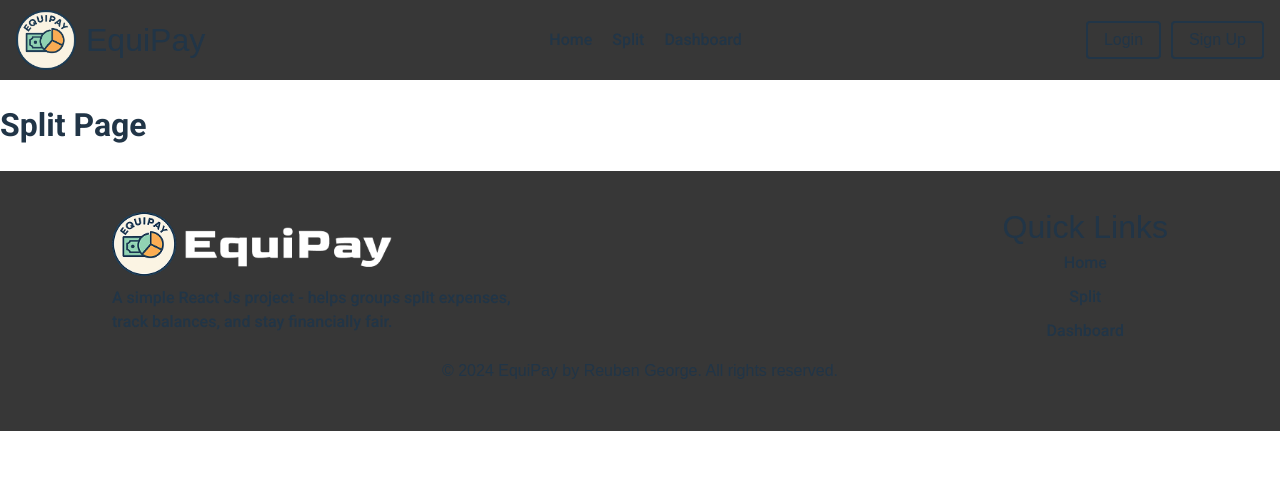
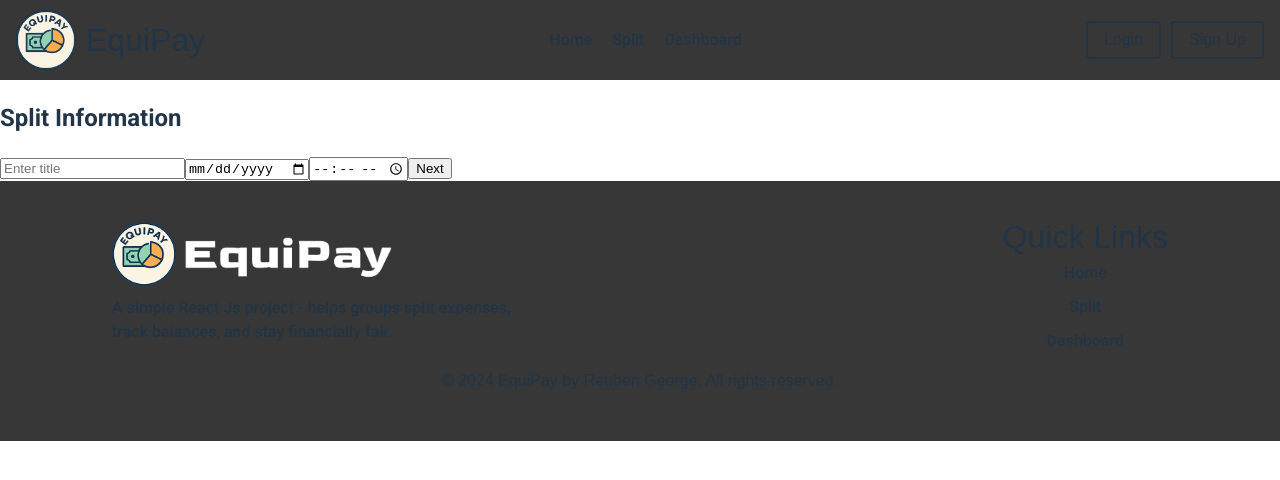
Before and after one commit to Reubzz/equipay, a React (Vite) app in the folder frontend/: page /split in a window 1280 px wide. Shown: the top 480 px of the page. Built offline with nearby package versions, Linux system fonts and the light colour scheme; a web font is replaced by a local one.

Commit message:
Created basic structs for Split forms components

```diff
--- /dev/null
+++ b/frontend/src/components/SplitForm/1SplitInfo.jsx
@@ -0,0 +1,55 @@
+import { useState } from "react";
+import { useSplit } from "../../context/SplitContext";
+
+const Step1SplitInfo = ({ nextStep }) => {
+  const { formData, updateForm } = useSplit();
+  const [localData, setLocalData] = useState({
+    title: formData.title,
+    date: formData.date,
+    time: formData.time,
+  });
+
+  const handleChange = (e) => {
+    setLocalData({ ...localData, [e.target.name]: e.target.value });
+  };
+
+  const handleNext = () => {
+    updateForm(localData);
+    nextStep();
+  };
+
+  return (
+    <div className="bg-gray-800 p-6 rounded-xl shadow-lg text-white w-96">
+      <h2 className="text-xl mb-4 font-semibold">Split Information</h2>
+      <input
+        name="title"
+        placeholder="Enter title"
+        value={localData.title}
+        onChange={handleChange}
+        className="w-full mb-2 p-2 rounded bg-gray-700"
+      />
+      <input
+        type="date"
+        name="date"
+        value={localData.date}
+        onChange={handleChange}
+        className="w-full mb-2 p-2 rounded bg-gray-700"
+      />
+      <input
+        type="time"
+        name="time"
+        value={localData.time}
+        onChange={handleChange}
+        className="w-full mb-4 p-2 rounded bg-gray-700"
+      />
+      <button
+        onClick={handleNext}
+        className="bg-green-500 w-full py-2 rounded hover:bg-green-600"
+      >
+        Next
+      </button>
+    </div>
+  );
+};
+
+export default Step1SplitInfo;
--- /dev/null
+++ b/frontend/src/components/SplitForm/SplitForm.jsx
@@ -0,0 +1,50 @@
+/* eslint-disable no-unused-vars */
+
+import { useState } from "react";
+import { AnimatePresence, motion } from "framer-motion";
+// import ProgressBar from "../Shared/ProgressBar";
+import Step1 from "./1SplitInfo";
+// import Step2 from "./2AddPeople";
+// import Step3 from "./3BillDetails";
+// import Step4 from "./4ItemSplit";
+// import Step5 from "./5TaxTipSplit";
+// import Step6 from "./6Review";
+// import Step7 from "./7Complete";
+
+const SplitForm = () => {
+  const [step, setStep] = useState(1);
+  const totalSteps = 7;
+
+  const nextStep = () => setStep((s) => Math.min(s + 1, totalSteps));
+  const prevStep = () => setStep((s) => Math.max(s - 1, 1));
+
+  const steps = {
+    1: <Step1 nextStep={nextStep} />,
+    // 2: <Step2 nextStep={nextStep} prevStep={prevStep} />,
+    // 3: <Step3 nextStep={nextStep} prevStep={prevStep} />,
+    // 4: <Step4 nextStep={nextStep} prevStep={prevStep} />,
+    // 5: <Step5 nextStep={nextStep} prevStep={prevStep} />,
+    // 6: <Step6 nextStep={nextStep} prevStep={prevStep} />,
+    // 7: <Step7 />,
+  };
+
+  return (
+    <div className="flex flex-col items-center">
+      {/* <ProgressBar currentStep={step} totalSteps={totalSteps} /> */}
+      <AnimatePresence mode="wait">
+        <motion.div
+          key={step}
+          initial={{ opacity: 0, x: 30 }}
+          animate={{ opacity: 1, x: 0 }}
+          exit={{ opacity: 0, x: -30 }}
+          transition={{ duration: 0.4 }}
+          className="w-full flex justify-center mt-8"
+        >
+          {steps[step]}
+        </motion.div>
+      </AnimatePresence>
+    </div>
+  );
+};
+
+export default SplitForm;
--- /dev/null
+++ b/frontend/src/context/SplitContext.jsx
@@ -0,0 +1,44 @@
+/* eslint-disable react-refresh/only-export-components */
+
+import { createContext, useContext, useState, useEffect } from "react";
+
+const SplitContext = createContext();
+
+export const SplitProvider = ({ children }) => {
+  const [formData, setFormData] = useState(() => {
+    const saved = localStorage.getItem("splitFormData");
+    return saved
+      ? JSON.parse(saved)
+      : {
+          title: "",
+          date: "",
+          time: "",
+          payer: { name: "", email: "" },
+          people: [],
+          items: [],
+          tax: 0,
+          tip: 0,
+          taxSplit: "equal",
+          tipSplit: "equal",
+          totalAmount: 0,
+        };
+  });
+
+  const updateForm = (newData) => {
+    setFormData((prev) => ({ ...prev, ...newData }));
+  };
+
+  // Persist data in localStorage
+  useEffect(() => {
+    localStorage.setItem("splitFormData", JSON.stringify(formData));
+  }, [formData]);
+
+  return (
+    <SplitContext.Provider value={{ formData, updateForm }}>
+      {children}
+    </SplitContext.Provider>
+  );
+};
+
+// Custom hook
+export const useSplit = () => useContext(SplitContext);
--- a/frontend/src/pages/SplitPage.jsx
+++ b/frontend/src/pages/SplitPage.jsx
@@ -1,11 +1,12 @@
-import React from 'react';
+import { SplitProvider } from "../context/SplitContext";
+import SplitForm from "../components/SplitForm/SplitForm";
 
 const SplitPage = () => {
-    return (
-        <>
-            <h1>Split Page</h1>
-        </>
-    );
-}
+  return (
+    <SplitProvider>
+      <SplitForm />
+    </SplitProvider>
+  );
+};
 
 export default SplitPage;
```
Also changed, not shown: frontend/src/components/SplitForm/2AddPeople.jsx (added), frontend/src/components/SplitForm/3BillDetails.jsx (added), frontend/src/components/SplitForm/4ItemSplit.jsx (added), frontend/src/components/SplitForm/5TaxTipSplit.jsx (added), frontend/src/components/SplitForm/6Review.jsx (added), frontend/src/components/SplitForm/7Complete.jsx (added).
